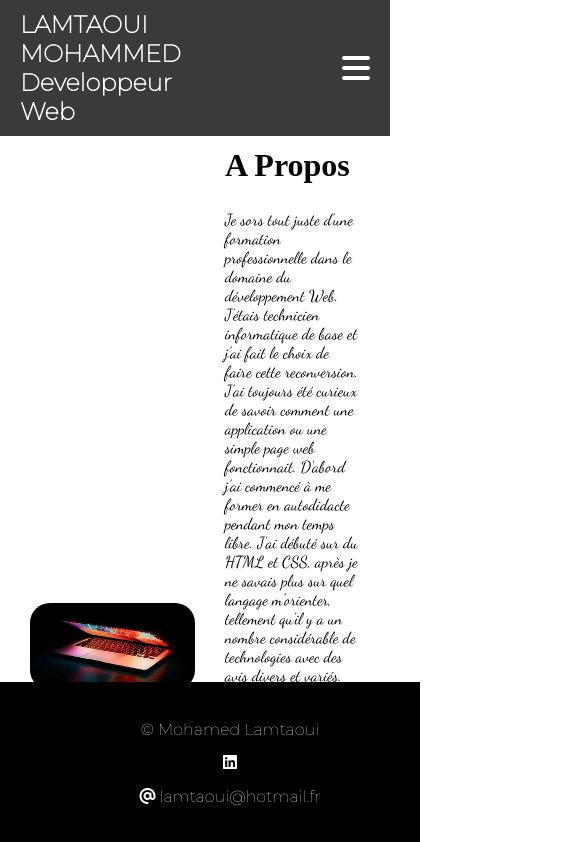
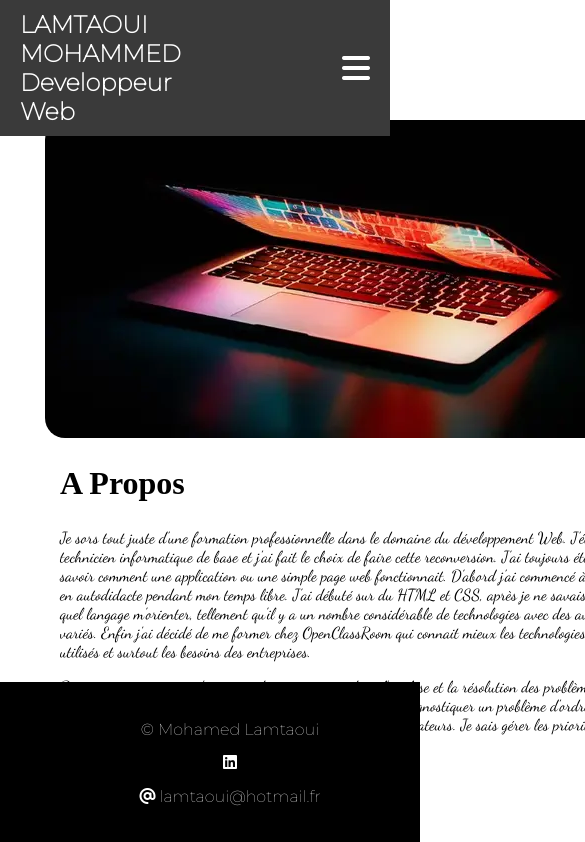
Before and after one commit to lamOpenclassroom/portfolio, a React (Create React App) app: page / in a window 390 px wide. Shown: the top 842 px of the page, 585 px wide, since content can reach past the window. Built offline with nearby package versions, Linux system fonts and the light colour scheme.

Commit message:
About responsive

```diff
--- a/src/assets/style/propos.scss
+++ b/src/assets/style/propos.scss
@@ -2,16 +2,18 @@
     margin-top: 120px;
 .propos,.parcours{
     display: flex;
-    margin: 30px;
+    margin: 30px 30px 190px;
     align-items: center;
     justify-content: space-between;
+    flex-wrap: wrap;
+    @media (max-width:1290px){
+        flex-direction: column;
+    }
     p{
         font-family: 'Dancing Script', cursive;
     }
 
     img{
-        width: 50%;
-        height: 50%;
         border-radius: 20px;
     }
     .presentation{
```
